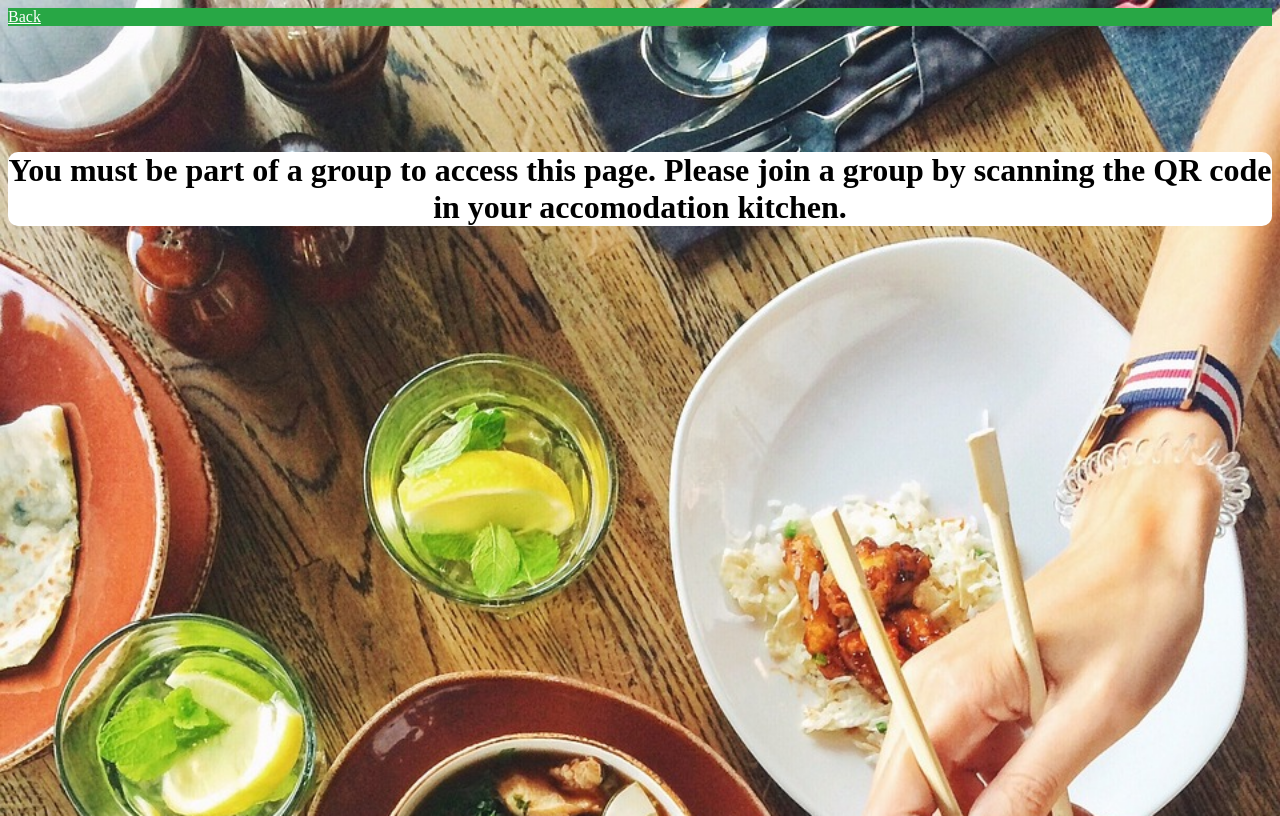
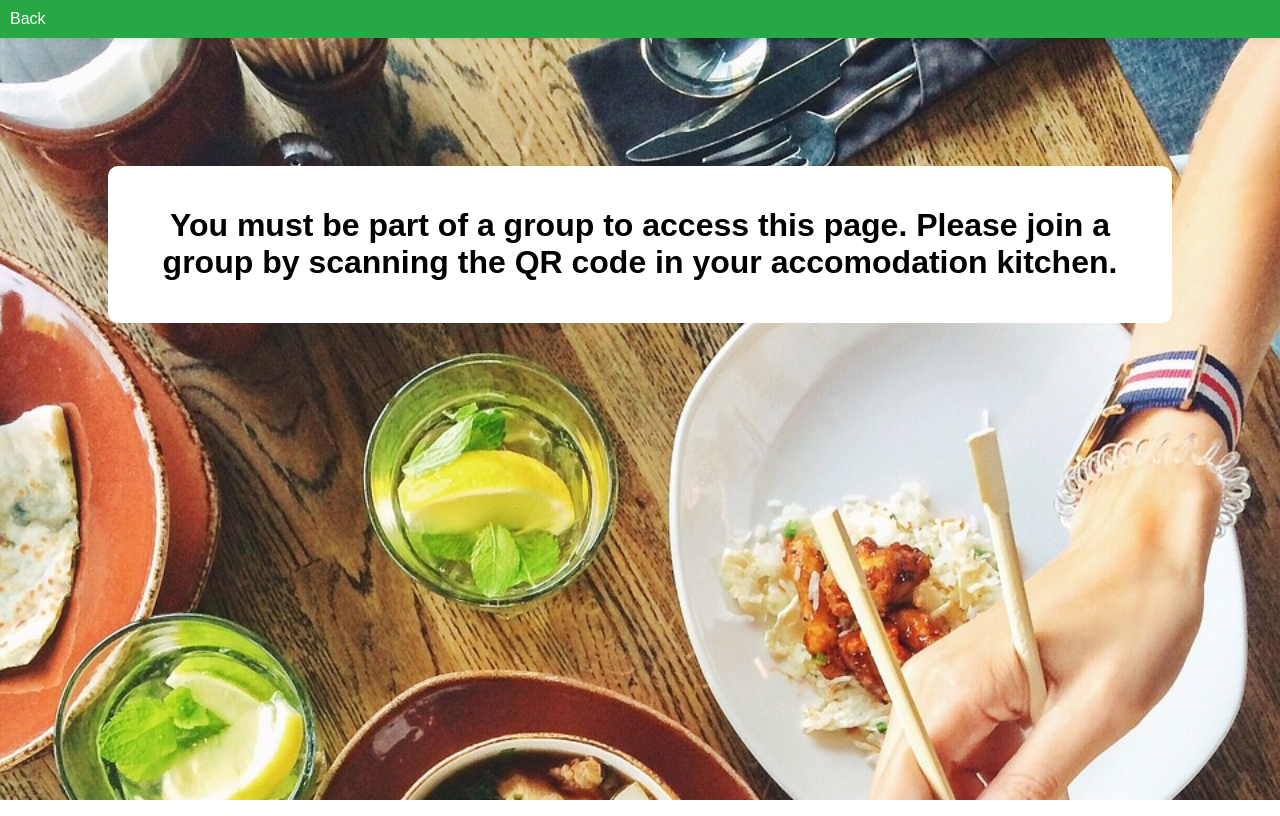
Before and after one commit to DanielHart-02/ECM2434-Group-4348-, a Django app: page /foodle/no_group/ in a window 1280 px wide. Run offline with Django 5.2, Linux system fonts and the light colour scheme.

Commit message:
Minor styling change no_group web page

```diff
--- a/technical-documents/source-code/ecm2434_coursework/foodle/templates/foodle/no_group.html
+++ b/technical-documents/source-code/ecm2434_coursework/foodle/templates/foodle/no_group.html
@@ -7,17 +7,38 @@
     <title>Cooking Events</title>
     {% load static %}
     <link rel="stylesheet" href="{% static '/css/general.css' %}">
+    <style>
+        body {
+            font-family: Arial, sans-serif;
+            background-color: #f2f2f2;
+            margin: 0;
+            padding: 0;
+            box-sizing: border-box;
+        }
+
+        nav {
+            background-color: #28a745;
+            padding: 10px;
+            box-shadow: 0 0 10px rgba(0, 0, 0, 0.1);
+        }
+
+        nav a {
+            text-decoration: none;
+            color: #3498db;
+            margin-right: 10px;
+        }
+    </style>
 </head>
 
 <body>
-    <nav style="background-color: #28a745;">
+    <nav>
         <div>
             <div>
                 <a href="{% url 'foodle:home' %}" style="color: #ffffff;">Back</a>
             </div>
         </div>
     </nav>
-    <div style="background-color: #fff; text-align: center; margin-top: 10%; border-radius: 10px;">
+    <div style="background-color: #fff; width: 80%; text-align: center; margin-top: 10%; border-radius: 10px; margin-left: 50%; -ms-transform: translate(-50%, 0%); transform: translate(-50%, 0%); padding: 20px;">
         <h1>You must be part of a group to access this page. Please join a group by scanning the QR code in your accomodation kitchen.</h1>
     </div>
 </body>
```
Also changed, not shown: technical-documents/source-code/ecm2434_coursework/db.sqlite3.
